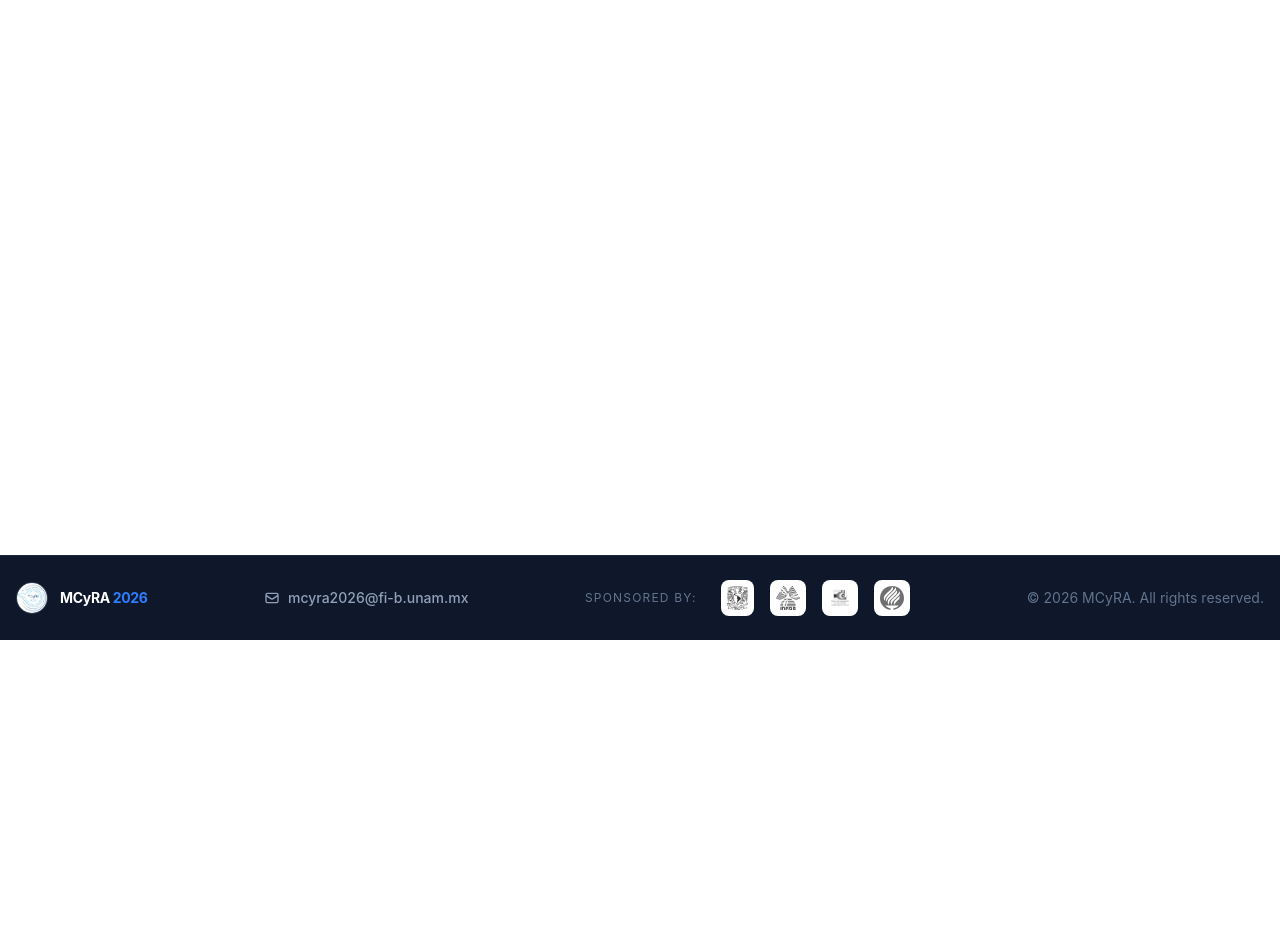
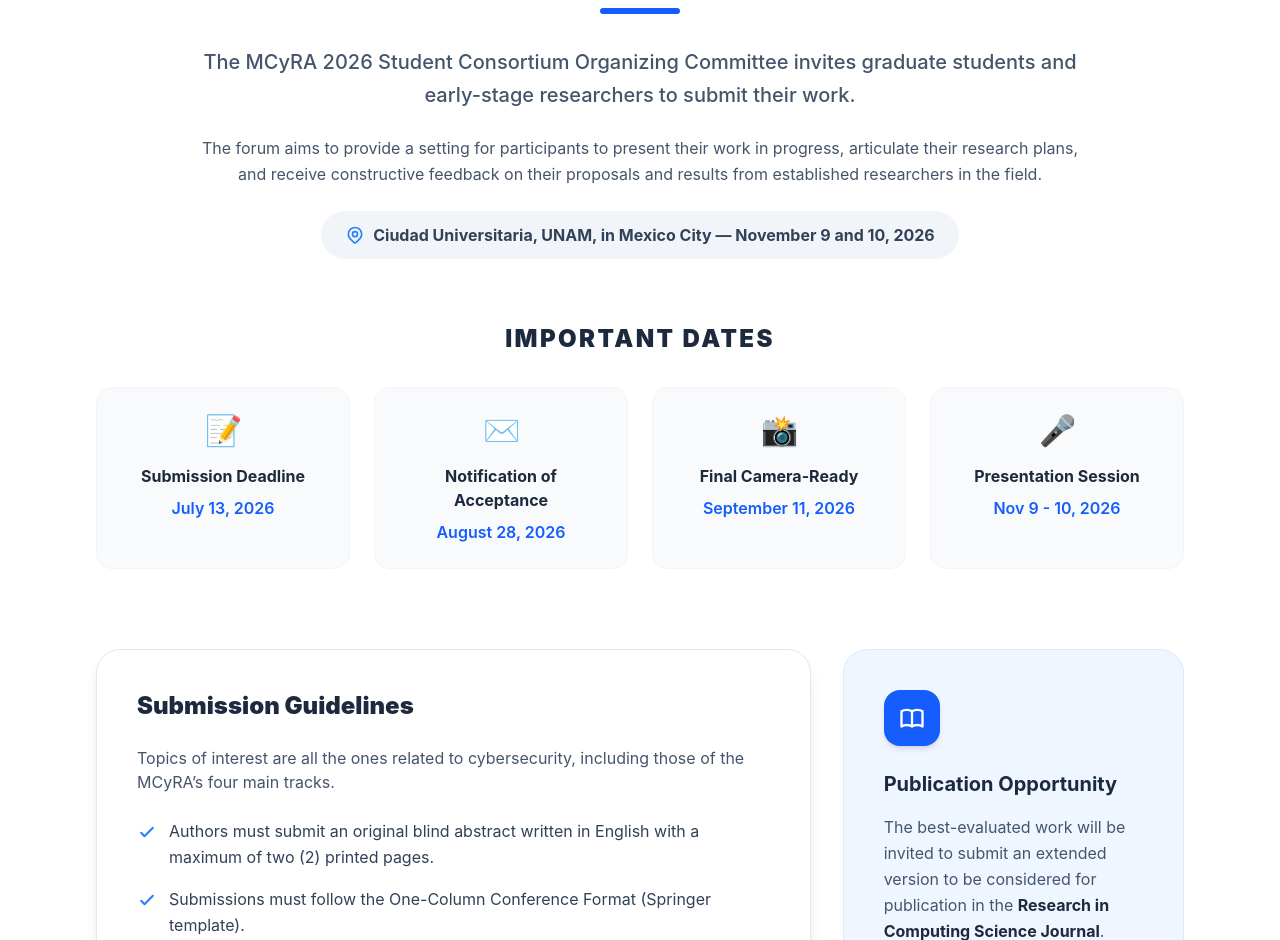
Before and after one commit to Karen616e/AMW2026, a React (Vite) app in the folder amw2026/: page /consortium in a window 1280 px wide. Shown: the part 160-1100 px from the top of the page. Before the commit the page ends 800 px from the top, so only its background shows below. Built offline with nearby package versions, Linux system fonts and the light colour scheme.

Commit message:
CFSC
- Añadida vista Call For Student Consortium

```diff
--- a/amw2026/src/App.jsx
+++ b/amw2026/src/App.jsx
@@ -8,6 +8,7 @@ import CommitteeView from './views/CommitteeView';
 import AttendView from './views/AttendView';
 import VenueView from './views/VenueView';
 import CallForTutorials from './components/home/CallForTutorials';
+import CallForStudentConsortium from './components/home/CallForStudentConsortium';
 
 function App() {
   return (
@@ -20,6 +21,7 @@ function App() {
             <Route path="/" element={<HomeView />} />
             <Route path="/cfp" element={<SubmissionView />} />
             <Route path="/tutorials" element={<CallForTutorials />} />
+            <Route path="/consortium" element={<CallForStudentConsortium />} />
             <Route path="/committee" element={<CommitteeView />} />
             <Route path="/attend" element={<AttendView />} />
             <Route path="/venue" element={<VenueView />} />
--- /dev/null
+++ b/amw2026/src/components/home/CallForStudentConsortium.jsx
@@ -0,0 +1,131 @@
+import React from 'react';
+
+const CallForStudentConsortium = () => {
+  const dates = [
+    { event: "Submission Deadline", date: "July 13, 2026", icon: "📝" },
+    { event: "Notification of Acceptance", date: "August 28, 2026", icon: "✉️" },
+    { event: "Final Camera-Ready", date: "September 11, 2026", icon: "📸" },
+    { event: "Presentation Session", date: "Nov 9 - 10, 2026", icon: "🎤" }
+  ];
+
+  const guidelines = [
+    "Authors must submit an original blind abstract written in English with a maximum of two (2) printed pages.",
+    "Submissions must follow the One-Column Conference Format (Springer template).",
+    "A recommendation letter from the student's advisor must be submitted to consider the submission for review.",
+    "It is mandatory to select the 'Student Consortium' track during submission on the CMT platform."
+  ];
+
+  return (
+    <section id="student-consortium" className="py-24 bg-white dark:bg-slate-900 transition-colors duration-300">
+      <div className="max-w-6xl mx-auto px-4 sm:px-6 lg:px-8">
+
+        {/* --- ENCABEZADO E INTRODUCCIÓN --- */}
+        <div className="text-center mb-16 max-w-4xl mx-auto">
+          <h2 className="text-4xl md:text-5xl font-black text-slate-800 dark:text-white mb-6 tracking-tight">
+            Call for Student Consortium
+          </h2>
+          <div className="w-20 h-1.5 bg-blue-600 mx-auto rounded-full mb-8"></div>
+          <p className="text-lg md:text-xl text-slate-600 dark:text-slate-300 leading-relaxed font-medium mb-6">
+            The MCyRA 2026 Student Consortium Organizing Committee invites graduate students and early-stage researchers to submit their work.
+          </p>
+          <p className="text-slate-600 dark:text-slate-400 leading-relaxed mb-6">
+            The forum aims to provide a setting for participants to present their work in progress, articulate their research plans, and receive constructive feedback on their proposals and results from established researchers in the field.
+          </p>
+          <div className="inline-flex items-center gap-2 bg-slate-100 dark:bg-slate-800 text-slate-700 dark:text-slate-300 px-6 py-3 rounded-full font-bold">
+            <svg className="w-5 h-5 text-blue-500" fill="none" stroke="currentColor" viewBox="0 0 24 24"><path strokeLinecap="round" strokeLinejoin="round" strokeWidth="2" d="M17.657 16.657L13.414 20.9a1.998 1.998 0 01-2.827 0l-4.244-4.243a8 8 0 1111.314 0z"/><path strokeLinecap="round" strokeLinejoin="round" strokeWidth="2" d="M15 11a3 3 0 11-6 0 3 3 0 016 0z"/></svg>
+            Ciudad Universitaria, UNAM, in Mexico City — November 9 and 10, 2026
+          </div>
+        </div>
+
+        {/* --- FECHAS CLAVE --- */}
+        <div className="mb-20">
+          <h3 className="text-2xl font-black text-slate-800 dark:text-white mb-8 text-center uppercase tracking-widest">
+            Important Dates
+          </h3>
+          <div className="grid grid-cols-1 sm:grid-cols-2 lg:grid-cols-4 gap-6">
+            {dates.map((item, idx) => (
+              <div key={idx} className="bg-slate-50 dark:bg-slate-800/50 p-6 rounded-2xl border border-slate-100 dark:border-slate-700 text-center hover:border-blue-400 dark:hover:border-blue-500 transition-colors group">
+                <div className="text-3xl mb-4 group-hover:scale-110 transition-transform">{item.icon}</div>
+                <h4 className="font-bold text-slate-800 dark:text-slate-200 mb-2">{item.event}</h4>
+                <p className="text-blue-600 dark:text-blue-400 font-semibold">{item.date}</p>
+              </div>
+            ))}
+          </div>
+        </div>
+
+        {/* --- SUBMISSION GUIDELINES Y PUBLICACIÓN --- */}
+        <div className="grid grid-cols-1 lg:grid-cols-3 gap-8 mb-12">
+
+          <div className="lg:col-span-2 bg-white dark:bg-slate-900 p-8 md:p-10 rounded-3xl shadow-lg border border-slate-200 dark:border-slate-700">
+            <h3 className="text-2xl font-black text-slate-800 dark:text-white mb-6">Submission Guidelines</h3>
+            <p className="text-slate-600 dark:text-slate-400 mb-6">
+              Topics of interest are all the ones related to cybersecurity, including those of the MCyRA’s four main tracks.
+            </p>
+            <ul className="space-y-4 mb-8">
+              {guidelines.map((req, idx) => (
+                <li key={idx} className="flex items-start gap-3">
+                  <span className="text-blue-500 mt-1 flex-shrink-0">
+                    <svg className="w-5 h-5" fill="none" stroke="currentColor" viewBox="0 0 24 24"><path strokeLinecap="round" strokeLinejoin="round" strokeWidth="2.5" d="M5 13l4 4L19 7"/></svg>
+                  </span>
+                  <span className="text-slate-700 dark:text-slate-300 leading-relaxed">{req}</span>
+                </li>
+              ))}
+            </ul>
+            <a
+              href="https://cmt3.research.microsoft.com/User/Login?ReturnUrl=%2FMCyRA2026"
+              target="_blank" rel="noopener noreferrer"
+              className="inline-flex items-center gap-2 bg-blue-600 hover:bg-blue-700 text-white px-8 py-4 rounded-xl font-bold transition-all shadow-lg hover:-translate-y-1"
+            >
+              <svg className="w-5 h-5" fill="none" stroke="currentColor" viewBox="0 0 24 24"><path strokeLinecap="round" strokeLinejoin="round" strokeWidth="2" d="M13 10V3L4 14h7v7l9-11h-7z"/></svg>
+              Submit to Student Consortium
+            </a>
+          </div>
+
+          <div className="bg-blue-50 dark:bg-blue-900/20 p-8 md:p-10 rounded-3xl border border-blue-100 dark:border-blue-800/50 flex flex-col justify-center">
+            <div className="w-14 h-14 bg-blue-600 text-white rounded-2xl flex items-center justify-center mb-6 shadow-md">
+              <svg className="w-7 h-7" fill="none" stroke="currentColor" viewBox="0 0 24 24"><path strokeLinecap="round" strokeLinejoin="round" strokeWidth="2" d="M12 6.253v13m0-13C10.832 5.477 9.246 5 7.5 5S4.168 5.477 3 6.253v13C4.168 18.477 5.754 18 7.5 18s3.332.477 4.5 1.253m0-13C13.168 5.477 14.754 5 16.5 5c1.747 0 3.332.477 4.5 1.253v13C19.832 18.477 18.247 18 16.5 18c-1.746 0-3.332.477-4.5 1.253"/></svg>
+            </div>
+            <h3 className="text-xl font-bold text-slate-800 dark:text-white mb-4">Publication Opportunity</h3>
+            <p className="text-slate-600 dark:text-slate-300 leading-relaxed mb-6">
+              The best-evaluated work will be invited to submit an extended version to be considered for publication in the <strong className="text-slate-800 dark:text-slate-100">Research in Computing Science Journal</strong>.
+            </p>
+            <a href="http://www.cicling.org/magnocongreso/rcs/" target="_blank" rel="noopener noreferrer" className="text-blue-600 dark:text-blue-400 font-bold hover:underline flex items-center gap-1 mt-auto">
+              Visit Journal Website
+              <svg className="w-4 h-4" fill="none" stroke="currentColor" viewBox="0 0 24 24"><path strokeLinecap="round" strokeLinejoin="round" strokeWidth="2" d="M10 6H6a2 2 0 00-2 2v10a2 2 0 002 2h10a2 2 0 002-2v-4M14 4h6m0 0v6m0-6L10 14"/></svg>
+            </a>
+          </div>
+        </div>
+
+        {/* --- AI POLICY WARNING --- */}
+        <div className="mb-16 p-8 bg-amber-50 dark:bg-amber-900/10 border-l-4 border-amber-500 rounded-r-3xl">
+          <h4 className="text-xl font-bold text-amber-800 dark:text-amber-500 mb-2 flex items-center gap-2">
+            <svg className="w-6 h-6" fill="none" stroke="currentColor" viewBox="0 0 24 24"><path strokeLinecap="round" strokeLinejoin="round" strokeWidth="2" d="M12 9v2m0 4h.01m-6.938 4h13.856c1.54 0 2.502-1.667 1.732-3L13.732 4c-.77-1.333-2.694-1.333-3.464 0L3.34 16c-.77 1.333.192 3 1.732 3z"/></svg>
+            Plagiarism and Use of AI Policy
+          </h4>
+          <p className="text-amber-900/80 dark:text-amber-200/70 font-medium">
+            Presenting AI-generated text as your own work is strictly prohibited and treated as academic misconduct. AI must be fully disclosed, properly cited, and used only for editing, planning, or idea generation.
+          </p>
+        </div>
+
+        {/* --- CHAIRS --- */}
+        <div className="bg-slate-50 dark:bg-slate-800/30 rounded-3xl p-10 border border-slate-100 dark:border-slate-800 text-center">
+          <h3 className="text-2xl font-black text-slate-800 dark:text-white mb-8">Student Consortium Chairs</h3>
+          <div className="flex flex-col md:flex-row justify-center gap-10 md:gap-20">
+            <div>
+              <h4 className="text-xl font-bold text-slate-700 dark:text-slate-200">Gina Gallegos-García</h4>
+              <p className="text-blue-600 dark:text-blue-400 font-medium">CIC-IPN, Mexico</p>
+            </div>
+            <div className="hidden md:block w-px bg-slate-200 dark:bg-slate-700"></div>
+            <div>
+              <h4 className="text-xl font-bold text-slate-700 dark:text-slate-200">Lil M. Rodríguez-Henríquez</h4>
+              <p className="text-blue-600 dark:text-blue-400 font-medium">DACB-UJAT, Mexico</p>
+            </div>
+          </div>
+        </div>
+
+      </div>
+    </section>
+  );
+};
+
+export default CallForStudentConsortium;
--- a/amw2026/src/components/layout/Navbar.jsx
+++ b/amw2026/src/components/layout/Navbar.jsx
@@ -43,7 +43,7 @@ const Navbar = () => {
       dropdown: [
         { name: 'Call for Papers', path: '/cfp' },
         { name: 'Call for Tutorials', path: '/tutorials' },
-        { name: 'Student Consortium', path: '#', tba: true }
+        { name: 'Call for Student Consortium', path: '/consortium' }
       ]
     },
     { name: 'Committee', path: '/committee' },
```
